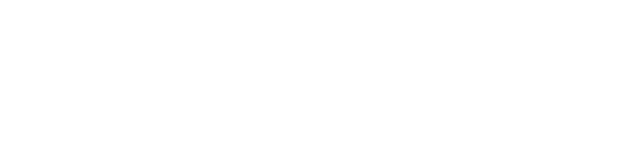
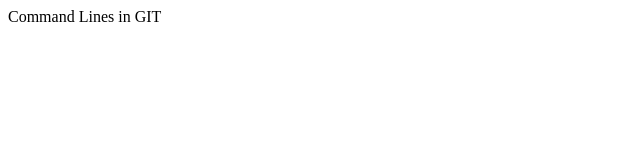
Before and after one commit to mzubtsova/My-bash-script, a plain HTML site: page index.html in a window 1280 px wide. Shown: the whole page, without its empty margins (0-640 px from the left). Drawn offline with Linux system fonts and the light colour scheme.

Commit message:
added header

```diff
--- a/index.html
+++ b/index.html
@@ -7,6 +7,7 @@
     <title>Git on it!</title>
 </head>
 <body>
+    <header>Command Lines in GIT</header>
 
 
 </body>
```
